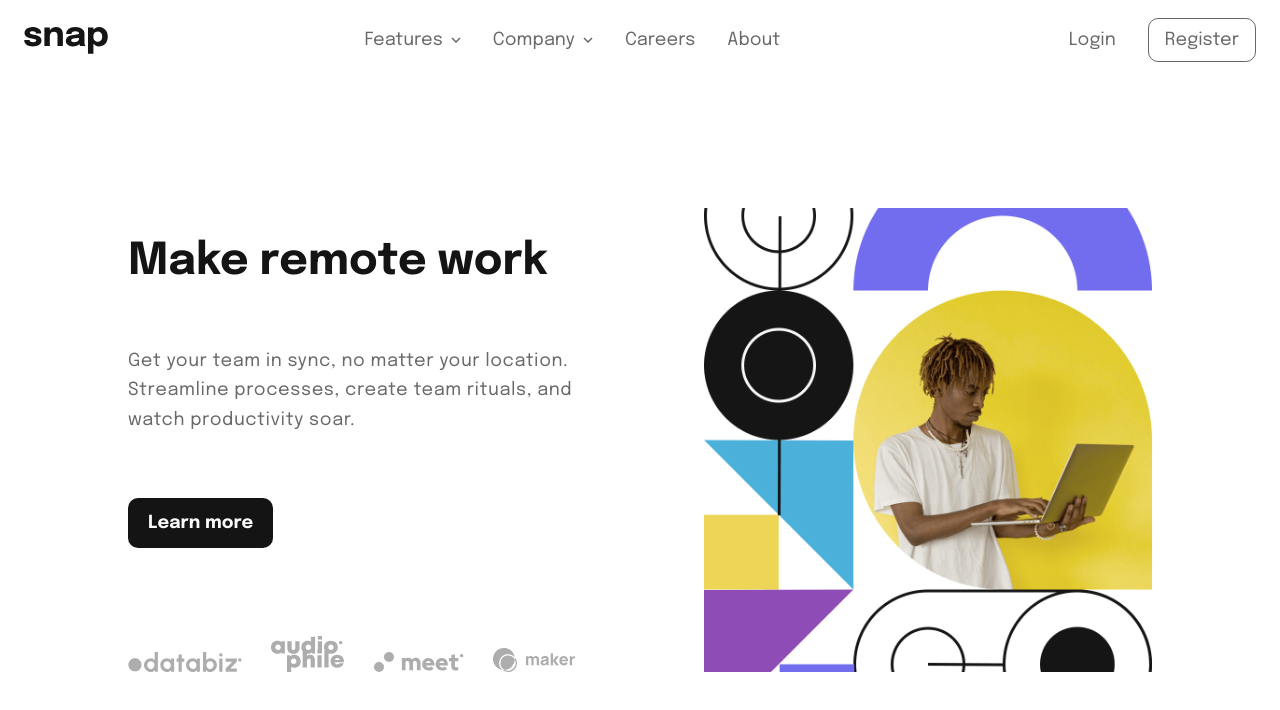
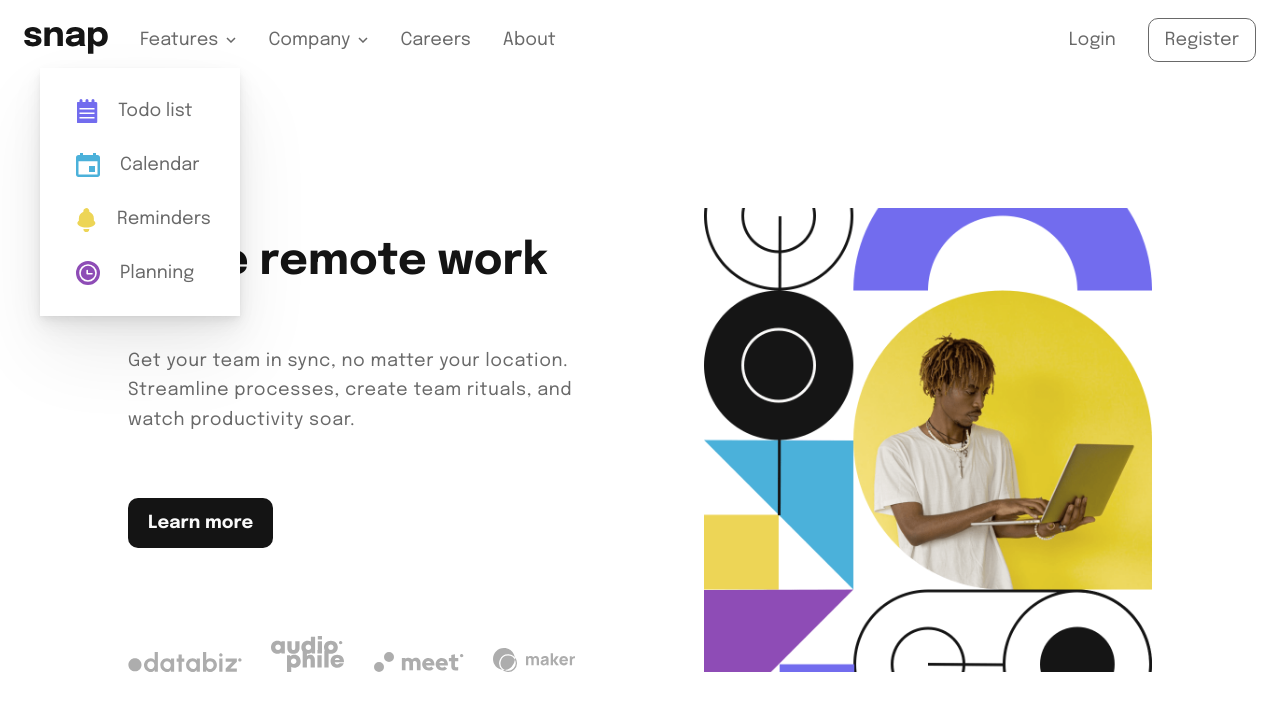
Before and after one commit to adriansseur/intro-section-with-dropdown-navigation, a plain HTML site: page index.html in a window 1280 px wide. Both pictures are taken after a click on the button "Features". Drawn offline with Linux system fonts and the light colour scheme.

Commit message:
added desktop menu lists styling

```diff
--- a/index.css
+++ b/index.css
@@ -25,7 +25,6 @@ button {
 
 header {
     height: 10vh;
-    /* border: 5px solid red; */
     padding: 0 3vh;
     display: flex;
 }
@@ -36,7 +35,6 @@ nav {
     align-items: center;
     height: 100%;
     width: calc(100vw - 6vh);
-    /* border: 1px solid blue; */
 }
 
 nav button {
@@ -237,6 +235,8 @@ main {
         flex-direction: row;
         align-items: center;
         margin-top: 0;
+        position: relative;
+        margin-right: auto;
     }
 
     .double {
@@ -264,7 +264,37 @@ main {
 
     .features-list,
     .company-list {
-        display: none;
+        position: absolute;
+        box-shadow:
+        0px 1px 2.2px rgba(0, 0, 0, 0.02),
+        0px 2.5px 5.3px rgba(0, 0, 0, 0.028),
+        0px 4.6px 10px rgba(0, 0, 0, 0.035),
+        0px 8.3px 17.9px rgba(0, 0, 0, 0.042),
+        0px 15.5px 33.4px rgba(0, 0, 0, 0.05),
+        0px 37px 80px rgba(0, 0, 0, 0.07)
+        ;
+        background: white;
+        padding: 1rem;
+        top: 50px;
+    }
+
+    .features-list {
+        left: -100px;
+        width: 200px;
+    }
+
+    .company-list {
+        width: fit-content;
+        left: 130px;
+    }
+
+    .company-list p {
+        margin: 18px;
+        margin-bottom: 34px;
+    }
+
+    .company-list p:nth-child(3) {
+        margin-bottom: 18px;
     }
 
     /* MAIN */
@@ -323,5 +353,4 @@ main {
         gap: 1rem;
         justify-content: space-between;
     }
-
 }
```
